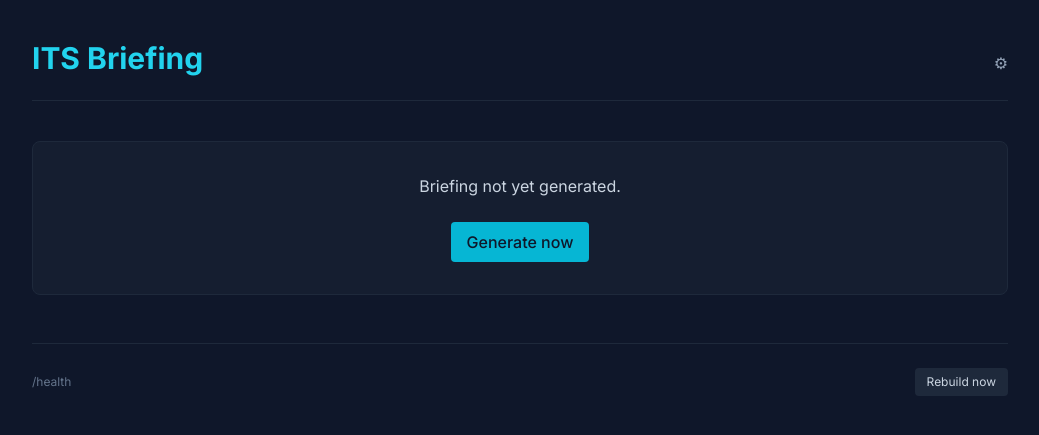
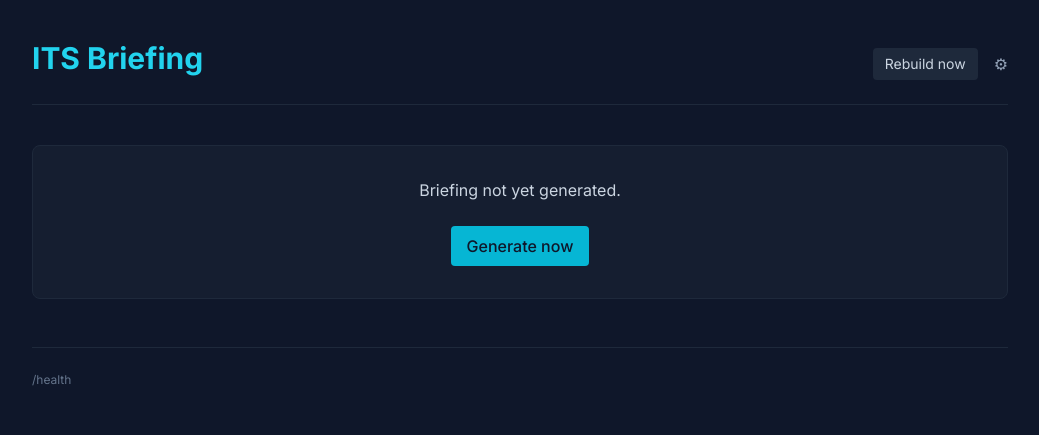
Before and after one commit to wern44/ITSDashboard, a Flask app: page / in a window 1280 px wide. Shown: the top 435 px of the page, without its empty margins (120-1159 px from the left). Run offline with Flask 3, Linux system fonts and the light colour scheme; data comes from the database, SQL or seed files in the repository; data that the repository does not hold is empty; some libraries are stand-ins or nearby versions.

Commit message:
feat(ui): move Rebuild now button to the header
Co-Authored-By: Claude Opus 4.7 (1M context) <noreply@anthropic.com>

```diff
--- a/its_briefing/templates/briefing.html
+++ b/its_briefing/templates/briefing.html
@@ -23,6 +23,9 @@
               {{ briefing.date.isoformat() }} · generated {{ briefing.generated_at.strftime('%H:%M UTC') }}
             </div>
           {% endif %}
+          <button id="rebuild-now" class="px-3 py-1.5 rounded bg-slate-800 hover:bg-slate-700 text-slate-300 text-sm">
+            Rebuild now
+          </button>
           <div class="relative" id="nav-menu">
             <button id="nav-trigger" class="text-slate-400 hover:text-cyan-300" aria-label="Menu">⚙</button>
             <div id="nav-dropdown" class="hidden absolute right-0 mt-1 w-40 rounded bg-slate-800 border border-slate-700 shadow-lg z-10">
@@ -117,11 +120,8 @@
 
     {% endif %}
 
-    <footer class="mt-12 pt-6 border-t border-slate-800 flex justify-between items-center text-xs text-slate-500">
+    <footer class="mt-12 pt-6 border-t border-slate-800 text-xs text-slate-500">
       <a href="/health" class="hover:text-slate-300">/health</a>
-      <button id="rebuild-now" class="px-3 py-1.5 rounded bg-slate-800 hover:bg-slate-700 text-slate-300">
-        Rebuild now
-      </button>
     </footer>
   </div>
 
```
